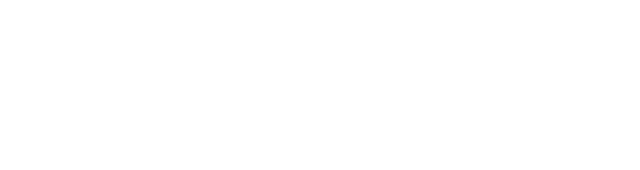
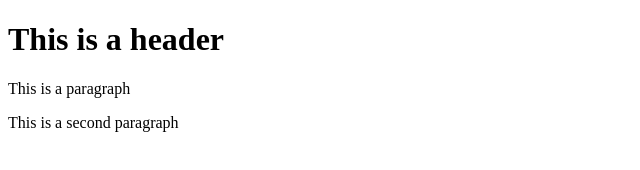
Before and after one commit to LoretoPelayo/git-test, a plain HTML site: page index.html in a window 1280 px wide. Shown: the whole page, without its empty margins (0-640 px from the left). Drawn offline with Linux system fonts and the light colour scheme.

Commit message:
third commit

```diff
--- a/index.html
+++ b/index.html
@@ -7,6 +7,8 @@
     <title>Document</title>
 </head>
 <body>
-
+    <h1>This is a header</h1>
+    <p>This is a paragraph</p>
+    <p>This is a second paragraph</p>
 </body>
 </html>
```
Also changed, not shown: templates/test.html (+1 -0 lines).
